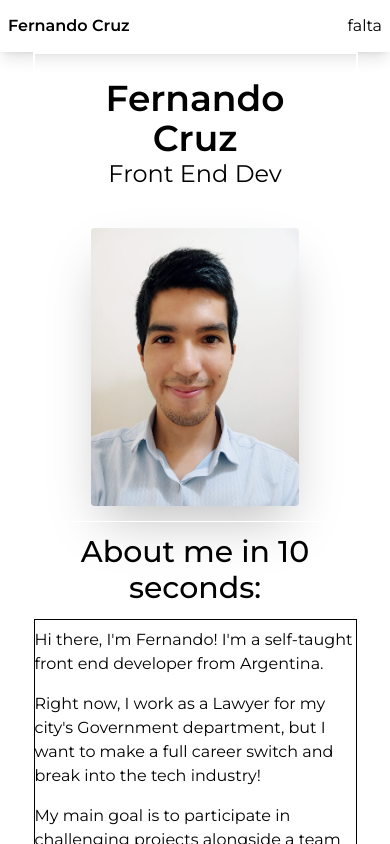
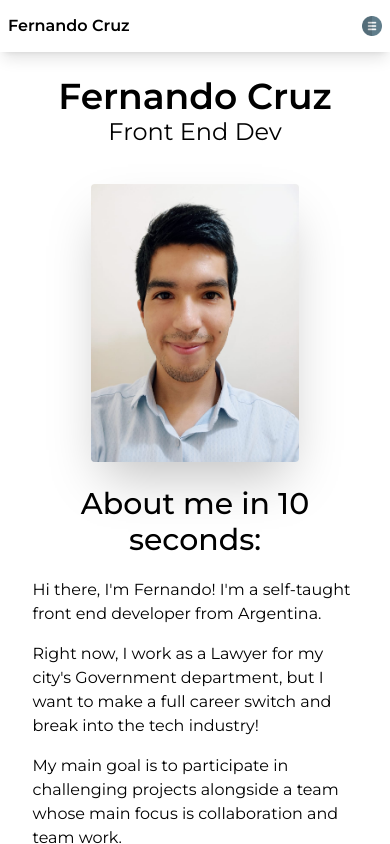
Before and after one commit to CruzFM/fernandocruz, a React (Create React App) app: page / in a window 390 px wide. Shown: the top 844 px of the page. Built offline with nearby package versions, Linux system fonts and the light colour scheme.

Commit message:
hamburger menu implemented. borders deleted

```diff
--- a/src/components/Certifications/Certifications.jsx
+++ b/src/components/Certifications/Certifications.jsx
@@ -5,7 +5,7 @@ export const Certifications = ()=>{
         <div className="flex justify-center content-center min-h-screen my-0 mx-auto w-11/12">
             <div className="grid place-items-center h-3/6 p-3">
                 <img src={projectUnderConstruction} alt="Under Construction" className="w-full"/>
-                <h2 className="text-center">Page under construction. I apologize for the inconvenients.</h2>
+                <h2 className="text-center text-2xl md:text-3xl">Page under construction. I apologize for the inconvenients.</h2>
             </div>
 
         </div>
--- a/src/components/Header/Header.jsx
+++ b/src/components/Header/Header.jsx
@@ -4,10 +4,14 @@ import { useEffect, useState } from "react";
 //Images
 import sun from "../../images/sun.png";
 import moon from "../../images/luna.png";
+import hamburgerMenu from "../../images/hamburger-menu.png"
+import closeMenu from "../../images/close-menu.png"
+
 
 //components
 import DesktopNavbar from "./DesktopNavbar";
 import MobileNavbar from "./MobileNavbar";
+import { Link } from "react-router-dom";
 
 export default function Header(props) {
 
@@ -40,18 +44,26 @@ export default function Header(props) {
     setIsOpen((prevIsOpen) => !prevIsOpen);
   };
 
+  const openCloseNav = ()=>{
+    if (isOpen === true){
+      return(<img src={closeMenu} alt="Close Menu" className="w-5" />)
+    } else{
+      return( <img src={hamburgerMenu} alt="Open menu" className="w-5" />)
+    }
+  }
+
   return (
     <div className="px-2 sm:px-4 py-3.5 dark:bg-gray-900 2xl:bg-red-500 shadow-lg">
       <div className="container flex flex-wrap justify-between items-center mx-auto">
         <span className="self-center md:text-xl font-semibold whitespace-nowrap dark:text-white sm:text-xs sm:whitespace-normal">
-          Fernando Cruz
+          <Link to="/">Fernando Cruz</Link>
         </span>
         {!isMobile && <DesktopNavbar />}
         {isMobile && (
           <>
             { renderMobile() }
             <div onClick={handleClick} className="dark:text-white text-black">
-              {isOpen ? "clickeado" : "falta"}
+              {openCloseNav()}
             </div>
           </>
         )}
--- a/src/components/Header/MobileNavbar.jsx
+++ b/src/components/Header/MobileNavbar.jsx
@@ -4,10 +4,10 @@ export default function MobileNavbar( { closeNav }){
 
     return(
         <div
-            className='w-full absolute top-9 right-0'
+            className='w-full absolute top-9 right-0 '
             id="navbar-default"
         >
-        <ul className="flex flex-col p-4 mt-4 bg-gray-50 border border-gray-100 dark:bg-gray-800 dark:border-gray-700">
+        <ul className="flex flex-col p-4 mt-4 bg-gray-100 border border-gray-100 dark:bg-gray-800 dark:border-gray-700 ">
           <li>
             <Link
               to="/"
--- a/src/components/Home/Home.jsx
+++ b/src/components/Home/Home.jsx
@@ -4,13 +4,13 @@ export default function Home(){
     return(
         <>
             <section className="w-full h-2/3 md:h-screen  my-0 mx-auto">
-                <div className="flex w-10/12 mx-auto my-0 flex-col items-center justify-center md:flex-row-reverse md:h-screen border-solid border-white border md:justify-between">
+                <div className="flex w-10/12 mx-auto my-0 flex-col items-center justify-center md:flex-row-reverse md:h-screen md:justify-between">
 
-                    <div className='w-full  border-solid border-white border p-6 md:p-10'>
+                    <div className='w-full p-6 md:p-10'>
                         <h1 className='text-4xl md:text-7xl text-center md:text-left'> <strong>Fernando Cruz</strong></h1>
                         <p className='text-2xl md:text-5xl text-center md:text-left'>Front End Dev</p>
                     </div>
-                    <div className="py-3 border-solid border-white border w-full flex items-center justify-center ">
+                    <div className="py-3 w-full flex items-center justify-center ">
                         <img src={profilePic} className="max-w-full w-52 md:w-80 rounded shadow-2xl" alt='picsum'/>
                     </div>
 
@@ -18,11 +18,11 @@ export default function Home(){
             </section>
 
             <section className='h-3/5  my-0 mx-auto aboutMe'>
-                <div className="flex h-3/5  w-10/12 mx-auto my-0 flex-col items-center border-solid border-white border ">
-                    <div className="py-3 border-solid border-white border w-full flex items-center justify-center">
+                <div className="flex h-3/5  w-10/12 mx-auto my-0 flex-col items-center">
+                    <div className="py-3 w-full flex items-center justify-center">
                         <h2 className='text-3xl md:text-4xl font-medium text-center'>About me in 10 seconds:</h2>
                     </div>
-                    <div className=' border-black border w-full  md:w-3/4'>
+                    <div className='w-full  md:w-3/4'>
                         <p className='py-2 text-base md:text-3xl'>Hi there, I'm Fernando! I'm a self-taught front end developer from Argentina.</p>
                         <p className='py-2 text-base md:text-3xl'>Right now, I work as a Lawyer for my city's Government department, but I want to make a full career switch and break into the tech industry!</p>
                         <p className='py-2 text-base md:text-3xl'>My main goal is to participate in challenging projects alongside a team whose main focus is collaboration and team work.</p>
```
Also changed, not shown: src/images/close-menu.png (added), src/images/hamburger-menu.png (added).
